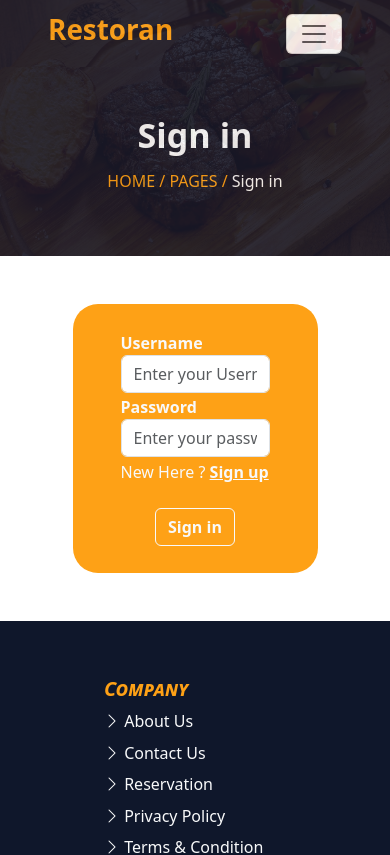
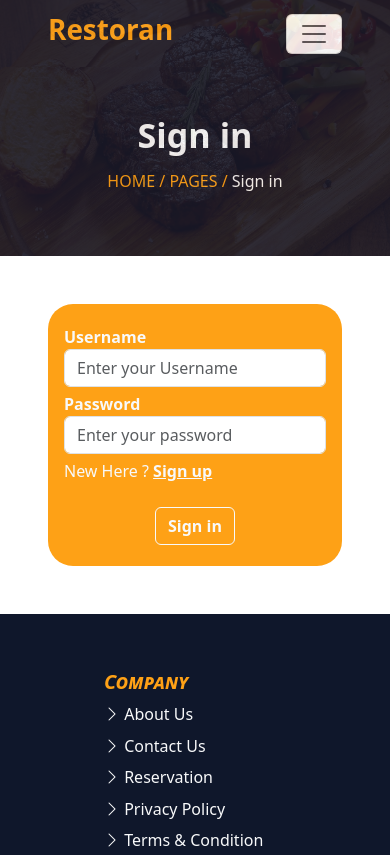
Before and after one commit to PrachiKarle/Restoran, a React (Create React App) app in the folder myapp/: page /sign in a window 390 px wide. Shown: the top 855 px of the page. Built offline with nearby package versions, Linux system fonts and the light colour scheme.

Commit message:
Second commit

```diff
--- a/myapp/src/Sign.jsx
+++ b/myapp/src/Sign.jsx
@@ -25,7 +25,7 @@ const Sign = () => {
         nav("/");
       }
     }
-    if(!flag){
+    if(!flag1){
       alert("Invalid username and Password");
       setUser("");
       setPass("");
@@ -41,7 +41,7 @@ const Sign = () => {
 
       <div className="row m-0 p-5">
         <div
-          className="col-lg-6 col-10 m-auto px-5 py-4 text-light fw-bold"
+          className="col-lg-6 col-md-8 col-12 m-auto px-md-5 py-md-4  p-3 text-light fw-bold"
           style={{ backgroundColor: "#fea116", borderRadius: "25px" }}
         >
           <form action="" onSubmit={(e) => SignIn(e)}>
```
